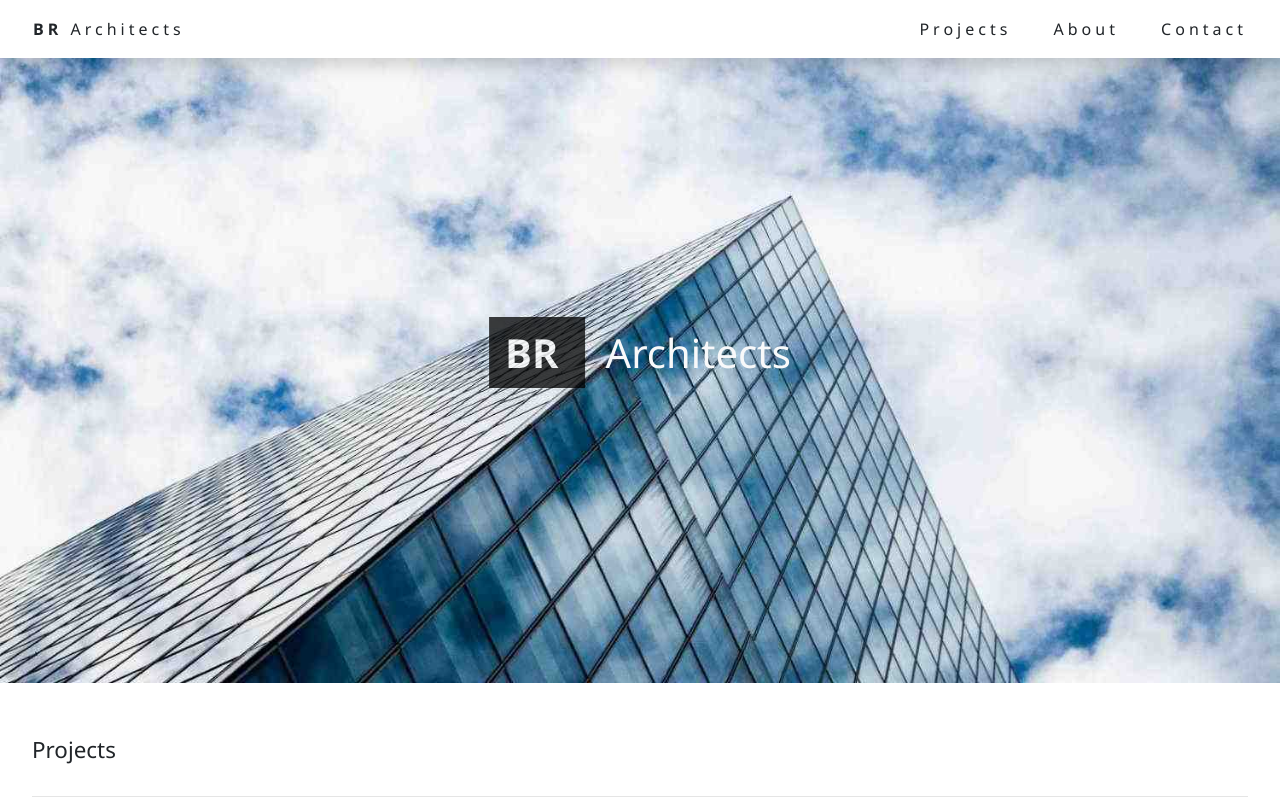
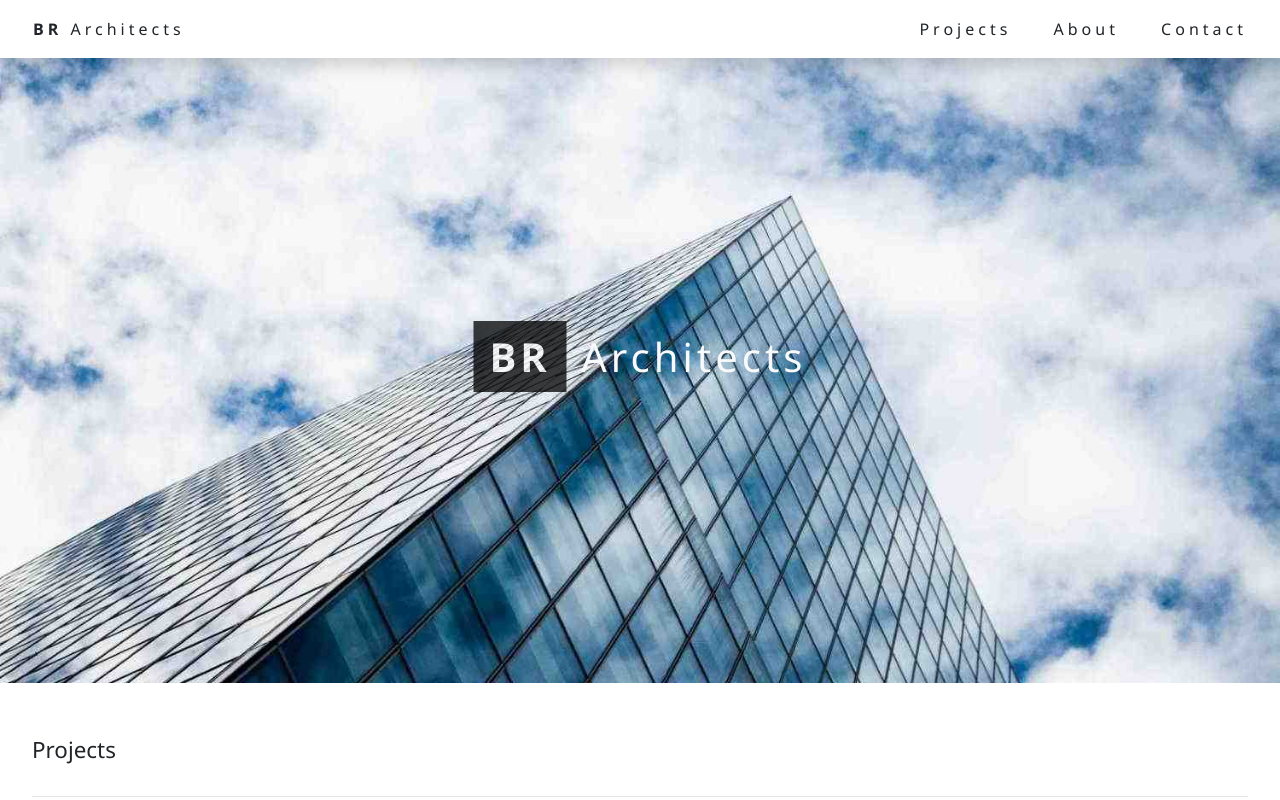
Before and after one commit to gamert23/quiz, a plain HTML site: page index.html in a window 1280 px wide. Shown: the top 800 px of the page. Drawn offline with nearby package versions, Linux system fonts and the light colour scheme.

Commit message:
Change title

```diff
--- a/index.html
+++ b/index.html
@@ -1,7 +1,7 @@
 <!doctype html>
 <html lang="en">
     <head>
-        <title> CJ/WORX Quiz </title>
+        <title> Convert to Bootstrap4 </title>
 
         <script src="./js/jquery.min.js"></script>
         <script src="./js/bootstrap.min.js"></script>
@@ -22,10 +22,10 @@
 
         <header id="home" class="position-relative">
             <img src="./img/header_img.jpg" class="img-fluid">
-            <div class="centered mt-3">
-                <h1>
-                    <span class="bg-black px-3 py-2 op-75 text-white"> <b> BR </b> </span>&nbsp;
-                    <span class="text-light d-none d-md-inline d-lg-inline"> Architects </span>
+            <div class="text-center centered mt-3 letter-spacing-4">
+                <h1 class="my-2 lh-15">
+                    <span class="bg-black px-3 py-2 op-75 text-white text-center"><b>BR</b></span>
+                    <span class="text-light d-none d-sm-inline"> Architects </span>
                 </h1>
             </div>
         </header>
@@ -195,12 +195,16 @@
 </script>
 
 <style>
-    body {
-        font-family: Segoe UI,Arial,sans-serif
+    html, body {
+        font-family: Segoe UI,Arial,sans-serif;
     }
 
     a:hover {
         background-color: #d0d0d0;
+    }
+
+    .lh-15 {
+        line-height: 1.5;
     }
 
     .bg-black {
```
